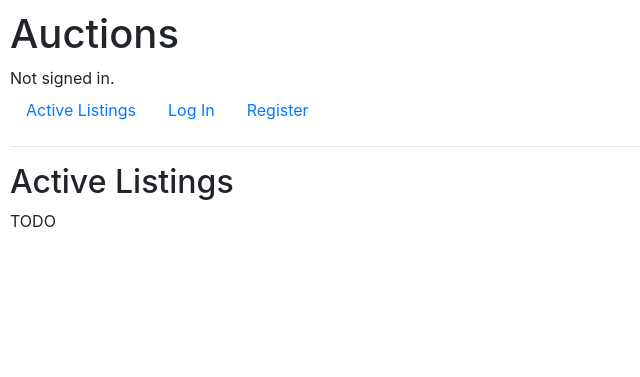
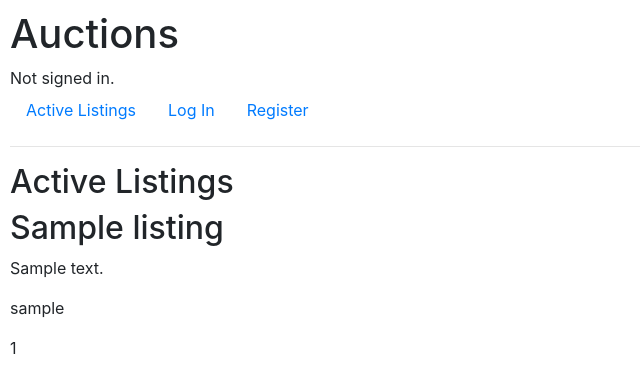
Before and after one commit to Teemobeemo/Commerce, a Django app: page / in a window 1280 px wide. Shown: the top 377 px of the page, without its empty margins (0-640 px from the left). Run offline with Django 3.2, Linux system fonts and the light colour scheme; tables that the repository leaves empty hold one stand-in row (values such as "Sample post"); some libraries are stand-ins or nearby versions.

Commit message:
Add create listing feature Add Show Active Listing page

```diff
--- /dev/null
+++ b/auctions/home_views.py
@@ -0,0 +1,8 @@
+from django.shortcuts import render
+from .models import Listing
+
+
+def index(request):
+    # Get all listing!
+    listings = Listing.objects.filter()
+    return render(request, "auctions/index.html",{'listings':listings})
--- /dev/null
+++ b/auctions/templates/auctions/create-listing.html
@@ -0,0 +1,5 @@
+<form action="/new" method="post">
+    {%csrf_token%}
+    {{new_listing_form}}
+    <button type="submit">New listing!!</button>
+</form>
--- a/auctions/templates/auctions/index.html
+++ b/auctions/templates/auctions/index.html
@@ -3,5 +3,12 @@
 {% block body %}
     <h2>Active Listings</h2>
 
-    TODO
+    {% for listing in listings %}
+            <h2>{{listing.title}}</h2>
+            <p>{{listing.description}}</p>
+            <p>{{listing.created_user}}</p>
+            <p>{{listing.starting_bid}}</p>
+            <iframe src="{{listing.image_url}}" frameborder="0"></iframe>
+    {% endfor %}
+
 {% endblock %}
--- a/auctions/templates/auctions/layout.html
+++ b/auctions/templates/auctions/layout.html
@@ -21,6 +21,9 @@
                 <a class="nav-link" href="{% url 'index' %}">Active Listings</a>
             </li>
             {% if user.is_authenticated %}
+            <li class="nav-item">
+                <a class="nav-link" href="{% url 'create_listing' %}">➕</a>
+            </li>
                 <li class="nav-item">
                     <a class="nav-link" href="{% url 'logout' %}">Log Out</a>
                 </li>
--- a/auctions/urls.py
+++ b/auctions/urls.py
@@ -1,10 +1,12 @@
 from django.urls import path
 
 from . import views
-
+from . import create_listings
+from . import home_views
 urlpatterns = [
-    path("", views.index, name="index"),
+    path("", home_views.index, name="index"),
     path("login", views.login_view, name="login"),
     path("logout", views.logout_view, name="logout"),
-    path("register", views.register, name="register")
+    path("register", views.register, name="register"),
+    path("new", create_listings.create_listing, name="create_listing")
 ]
--- a/auctions/views.py
+++ b/auctions/views.py
@@ -7,8 +7,7 @@ from django.urls import reverse
 from .models import User
 
 
-def index(request):
-    return render(request, "auctions/index.html")
+
 
 
 def login_view(request):
```
Also changed, not shown: auctions/create_listings.py (added, +17 -0 lines), auctions/forms.py (added, +20 -0 lines).
